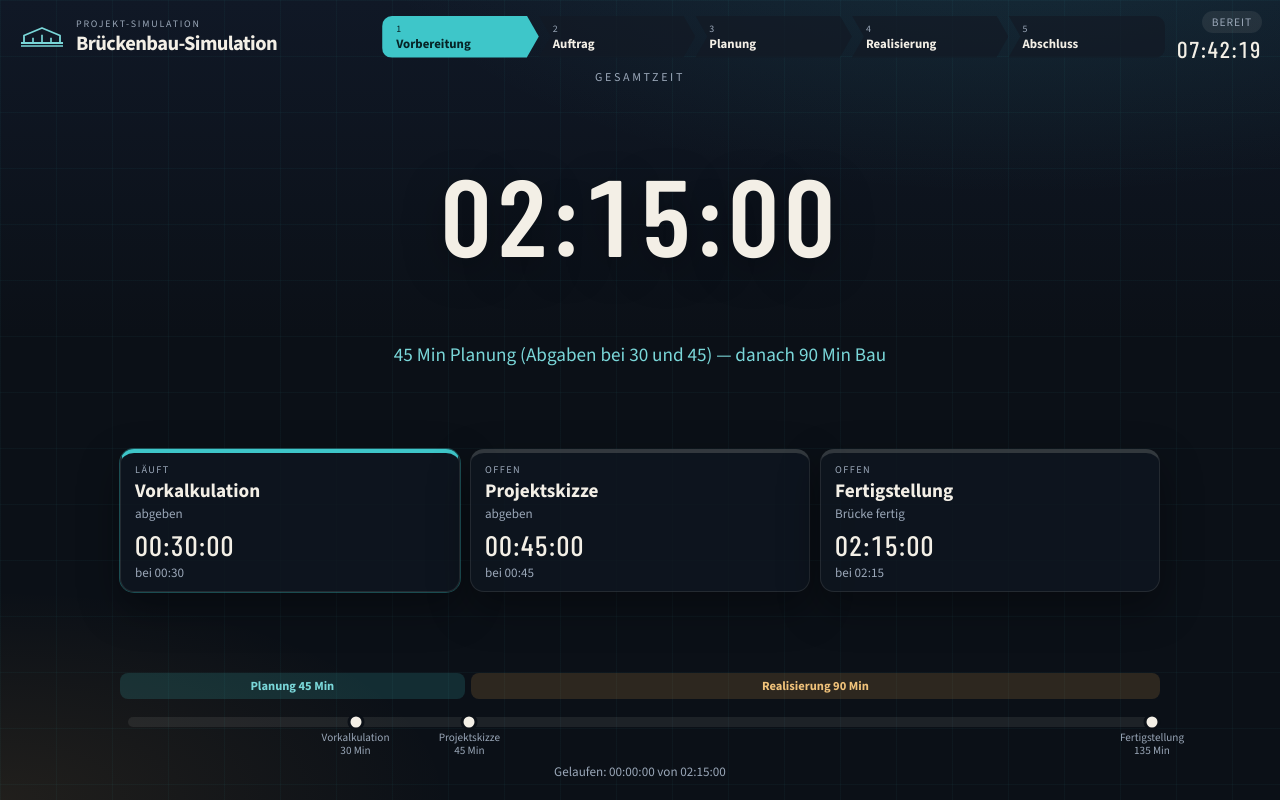
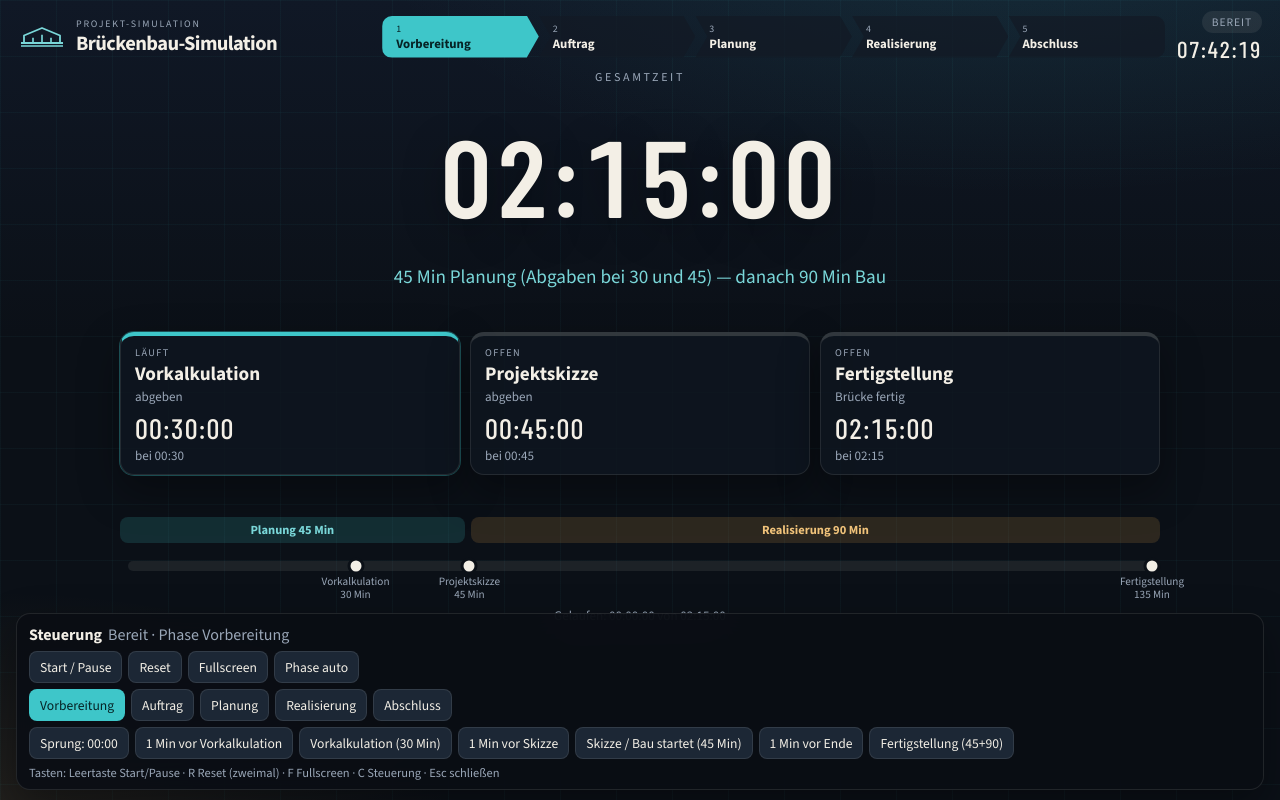
Before and after one commit to laighz/bridge-building-simulation-dashboard, a React (Vite) app: page / in a window 1280 px wide. Built offline with nearby package versions, Linux system fonts and the light colour scheme.

Commit message:
feat: show admin controls by default
Facilitator settings stay visible on load; C still hides them if needed.

```diff
--- a/src/display/DisplayView.tsx
+++ b/src/display/DisplayView.tsx
@@ -12,11 +12,6 @@ import { Timeline } from './Timeline.tsx'
 import { useWorkshopSession } from './useWorkshopSession.ts'
 import './DisplayView.css'
 
-function controlsFromQuery(): boolean {
-  if (typeof window === 'undefined') return false
-  return new URLSearchParams(window.location.search).has('controls')
-}
-
 function wallClock(nowMs: number): string {
   return new Intl.DateTimeFormat('de-DE', {
     hour: '2-digit',
@@ -27,7 +22,7 @@ function wallClock(nowMs: number): string {
 
 export function DisplayView() {
   const { state, view, nowMs, store } = useWorkshopSession()
-  const [controlsVisible, setControlsVisible] = useState(controlsFromQuery)
+  const [controlsVisible, setControlsVisible] = useState(true)
   const [resetArmed, setResetArmed] = useState(false)
 
   useEffect(() => {
```
Also changed, not shown: 1 other file (tests, documents, lock files or other folders).
